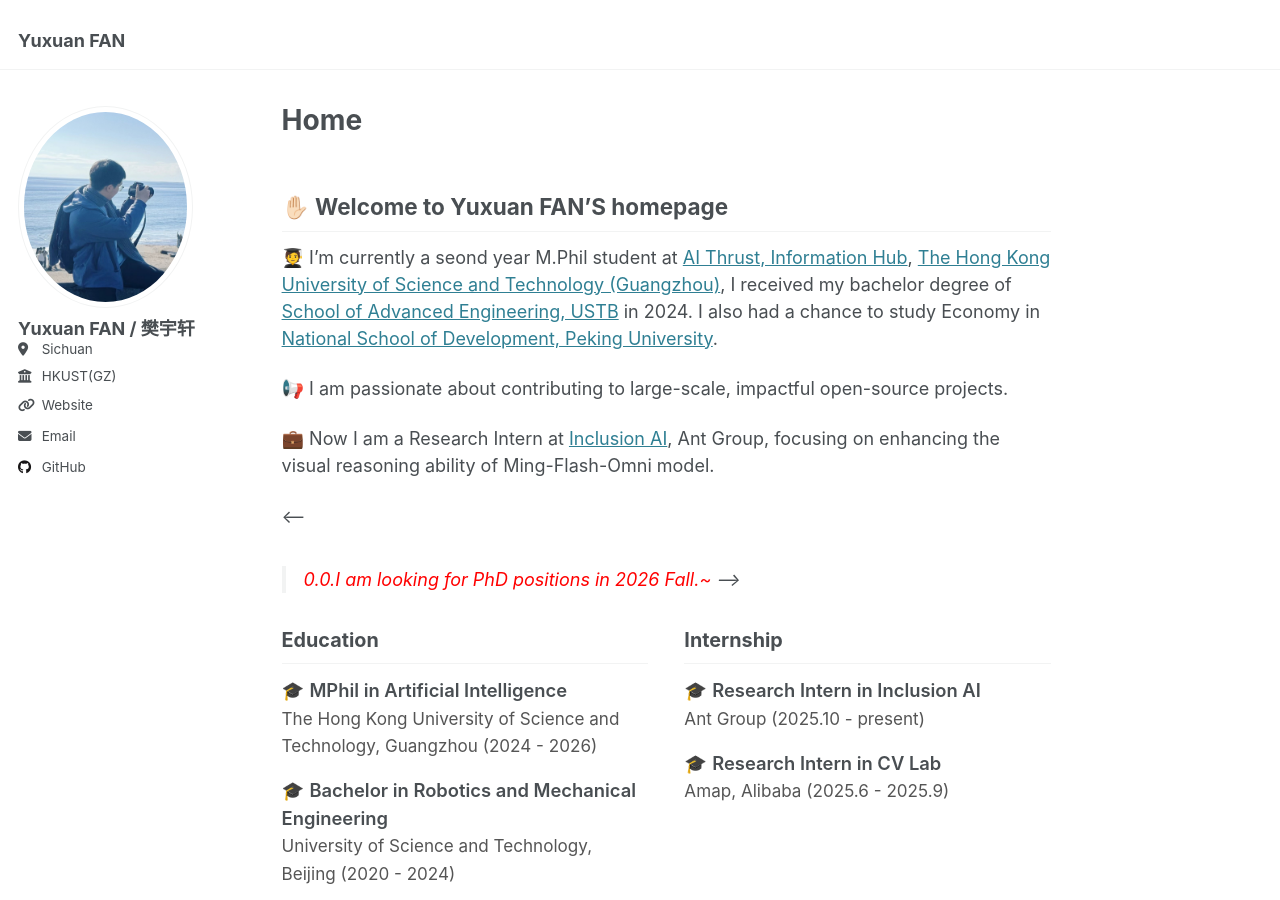
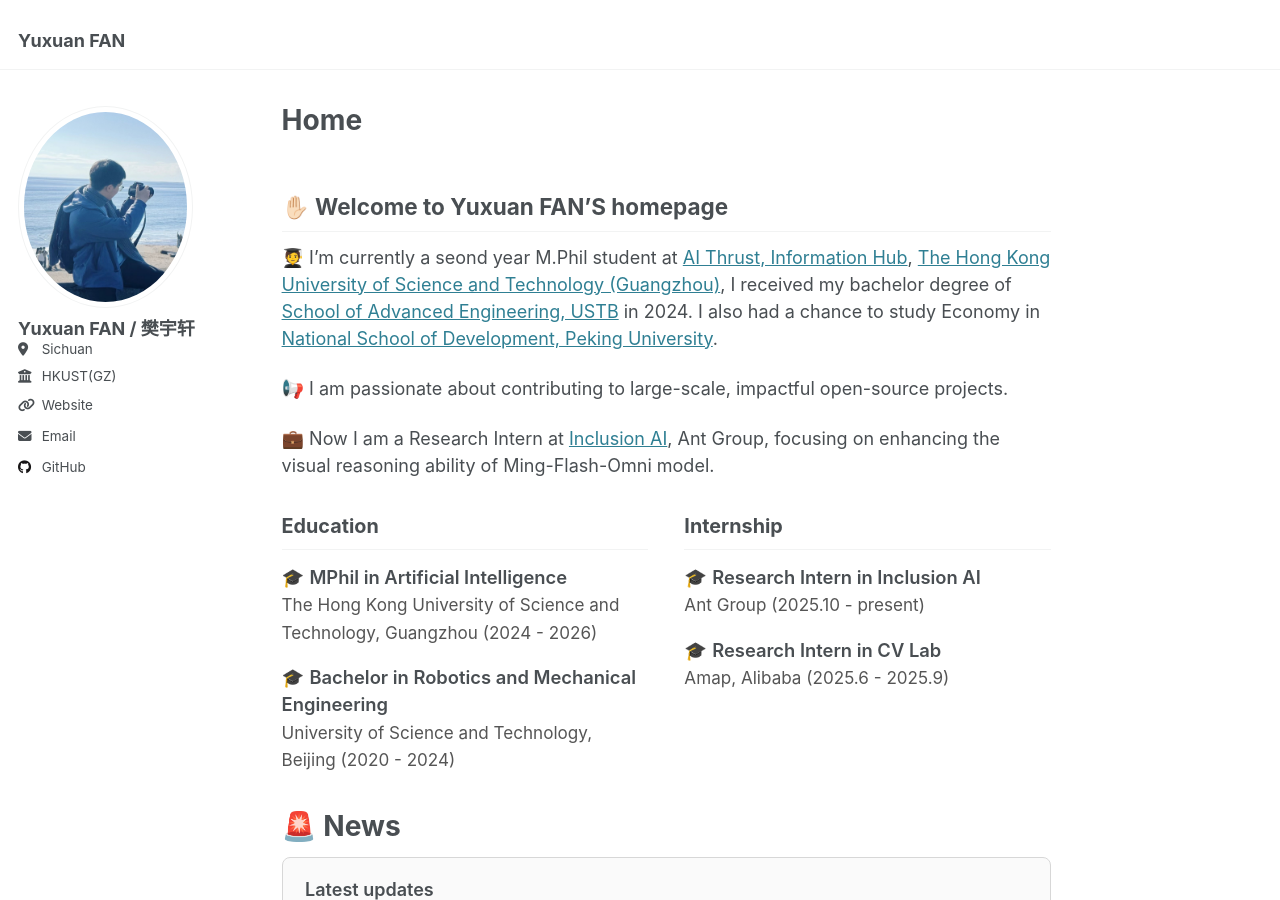
Before and after one commit to yuxuanfanOrion/yuxuanfanOrion.github.io, a Jekyll site: the page built from _pages/about.md, in a window 1280 px wide and 900 px high. Built offline with Jekyll 4.4.1, drawn with Linux system fonts in a browser that asks for light colours.

Commit message:
Update about.md

```diff
--- a/_pages/about.md
+++ b/_pages/about.md
@@ -14,10 +14,6 @@
 📢 I am passionate about contributing to large-scale, impactful open-source projects.
 
 💼 Now I am a Research Intern at [Inclusion AI](https://github.com/inclusionAI), Ant Group, focusing on enhancing the visual reasoning ability of Ming-Flash-Omni model.
-
-<--
-> <span style="color: red">0.0.I am looking for PhD positions in 2026 Fall.~</span>
--->
 
 
 <style>
```
